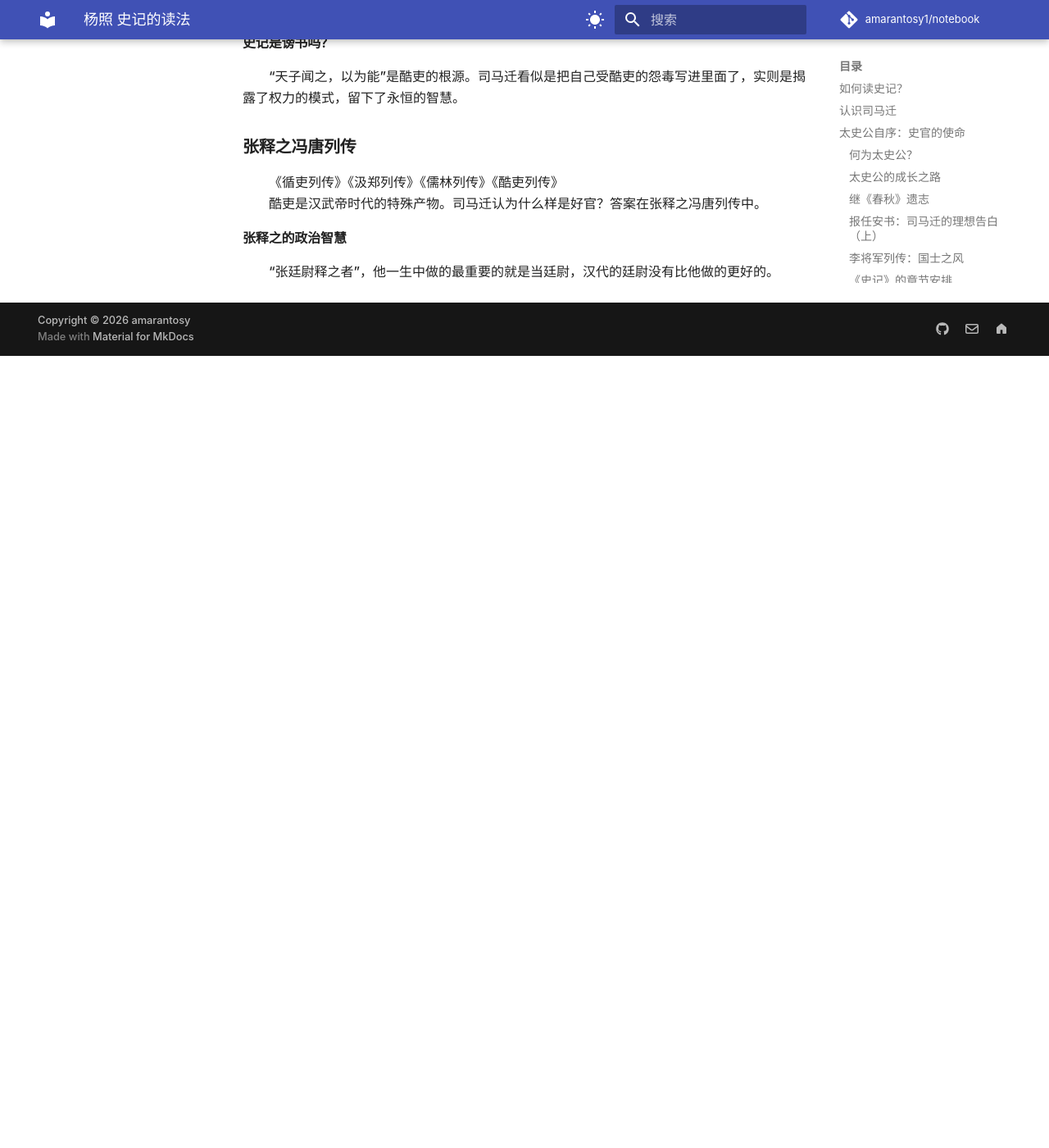
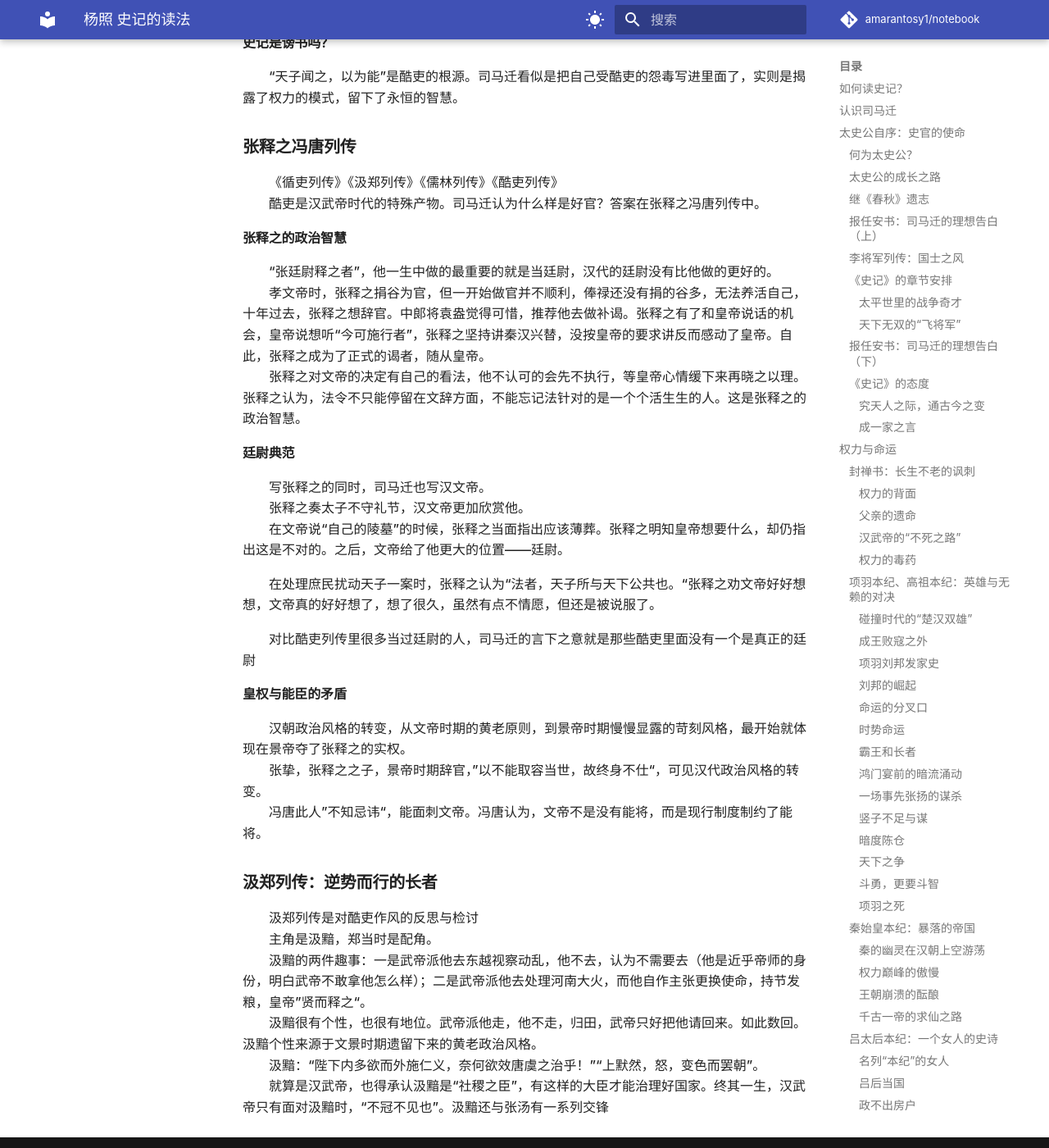
Before and after one commit to Amarantosy1/note, an MkDocs documentation site: the page built from docs/reading/其它/杨照-史记的读法.md, in a window 1280 px wide and 1400 px high, scrolled down 18003 px. Shown: the whole window at 82% size. Built offline with MkDocs 1.6.1 and Material for MkDocs 9.7.7, drawn with Linux system fonts in a browser that asks for light colours; nearby versions of some CDN libraries; library files that are not in the unit come from our copies; comment, search, counter and statistics services are not loaded; a style sheet for code colours, icons or effects is not loaded; before the commit the page ends 18437 px from its top, so only the background shows below that.

Commit message:
史记的读法看到汲郑列传

```diff
--- a/docs/reading/其它/杨照-史记的读法.md
+++ b/docs/reading/其它/杨照-史记的读法.md
@@ -487,3 +487,24 @@ created: 2026-05-16
 酷吏是汉武帝时代的特殊产物。司马迁认为什么样是好官？答案在张释之冯唐列传中。
 #### 张释之的政治智慧
 “张廷尉释之者”，他一生中做的最重要的就是当廷尉，汉代的廷尉没有比他做的更好的。
+孝文帝时，张释之捐谷为官，但一开始做官并不顺利，俸禄还没有捐的谷多，无法养活自己，十年过去，张释之想辞官。中郎将袁盎觉得可惜，推荐他去做补谒。张释之有了和皇帝说话的机会，皇帝说想听“今可施行者”，张释之坚持讲秦汉兴替，没按皇帝的要求讲反而感动了皇帝。自此，张释之成为了正式的谒者，随从皇帝。
+张释之对文帝的决定有自己的看法，他不认可的会先不执行，等皇帝心情缓下来再晓之以理。张释之认为，法令不只能停留在文辞方面，不能忘记法针对的是一个个活生生的人。这是张释之的政治智慧。
+#### 廷尉典范
+写张释之的同时，司马迁也写汉文帝。
+张释之奏太子不守礼节，汉文帝更加欣赏他。
+在文帝说“自己的陵墓”的时候，张释之当面指出应该薄葬。张释之明知皇帝想要什么，却仍指出这是不对的。之后，文帝给了他更大的位置——廷尉。
+
+在处理庶民扰动天子一案时，张释之认为“法者，天子所与天下公共也。“张释之劝文帝好好想想，文帝真的好好想了，想了很久，虽然有点不情愿，但还是被说服了。
+
+对比酷吏列传里很多当过廷尉的人，司马迁的言下之意就是那些酷吏里面没有一个是真正的廷尉
+#### 皇权与能臣的矛盾
+汉朝政治风格的转变，从文帝时期的黄老原则，到景帝时期慢慢显露的苛刻风格，最开始就体现在景帝夺了张释之的实权。
+张挚，张释之之子，景帝时期辞官，”以不能取容当世，故终身不仕“，可见汉代政治风格的转变。
+冯唐此人”不知忌讳“，能面刺文帝。冯唐认为，文帝不是没有能将，而是现行制度制约了能将。
+### 汲郑列传：逆势而行的长者
+汲郑列传是对酷吏作风的反思与检讨
+主角是汲黯，郑当时是配角。
+汲黯的两件趣事：一是武帝派他去东越视察动乱，他不去，认为不需要去（他是近乎帝师的身份，明白武帝不敢拿他怎么样）；二是武帝派他去处理河南大火，而他自作主张更换使命，持节发粮，皇帝”贤而释之“。
+汲黯很有个性，也很有地位。武帝派他走，他不走，归田，武帝只好把他请回来。如此数回。汲黯个性来源于文景时期遗留下来的黄老政治风格。
+汲黯：“陛下内多欲而外施仁义，奈何欲效唐虞之治乎！”“上默然，怒，变色而罢朝”。
+就算是汉武帝，也得承认汲黯是“社稷之臣”，有这样的大臣才能治理好国家。终其一生，汉武帝只有面对汲黯时，“不冠不见也”。汲黯还与张汤有一系列交锋
```
